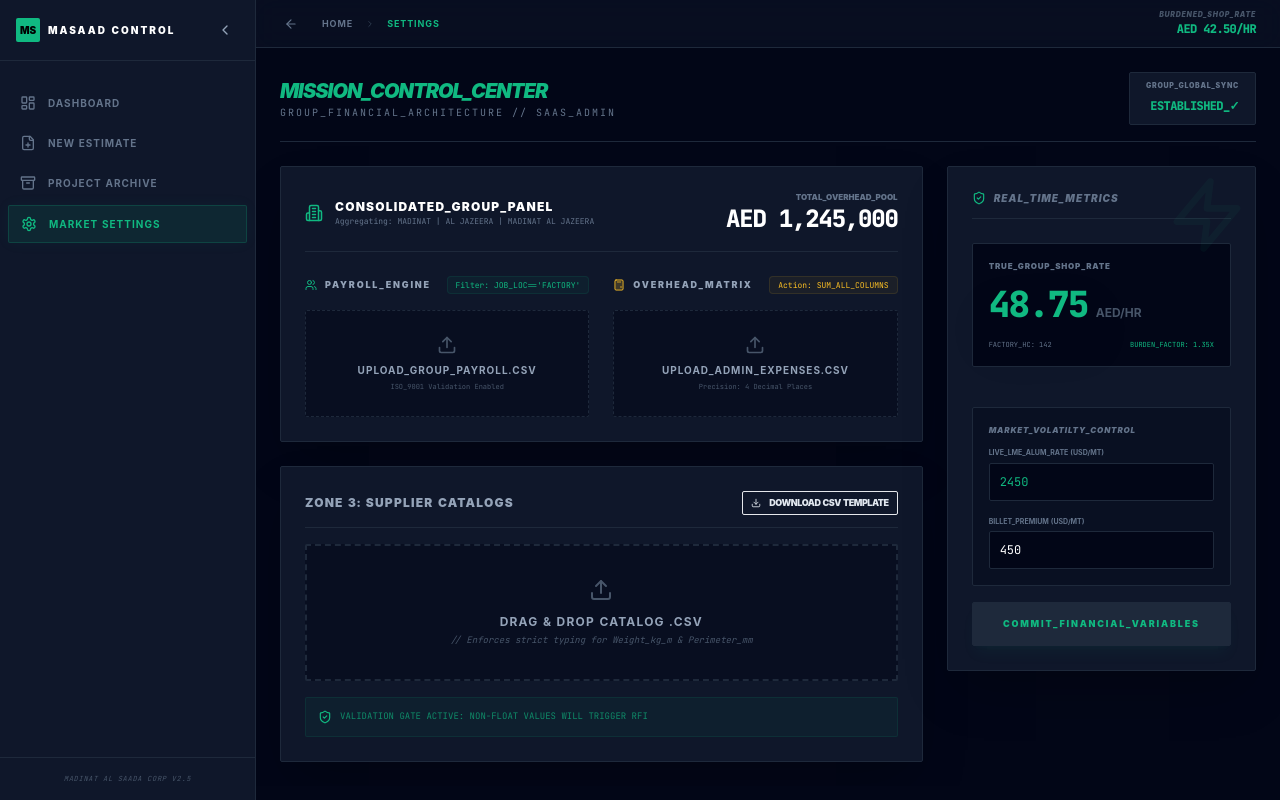
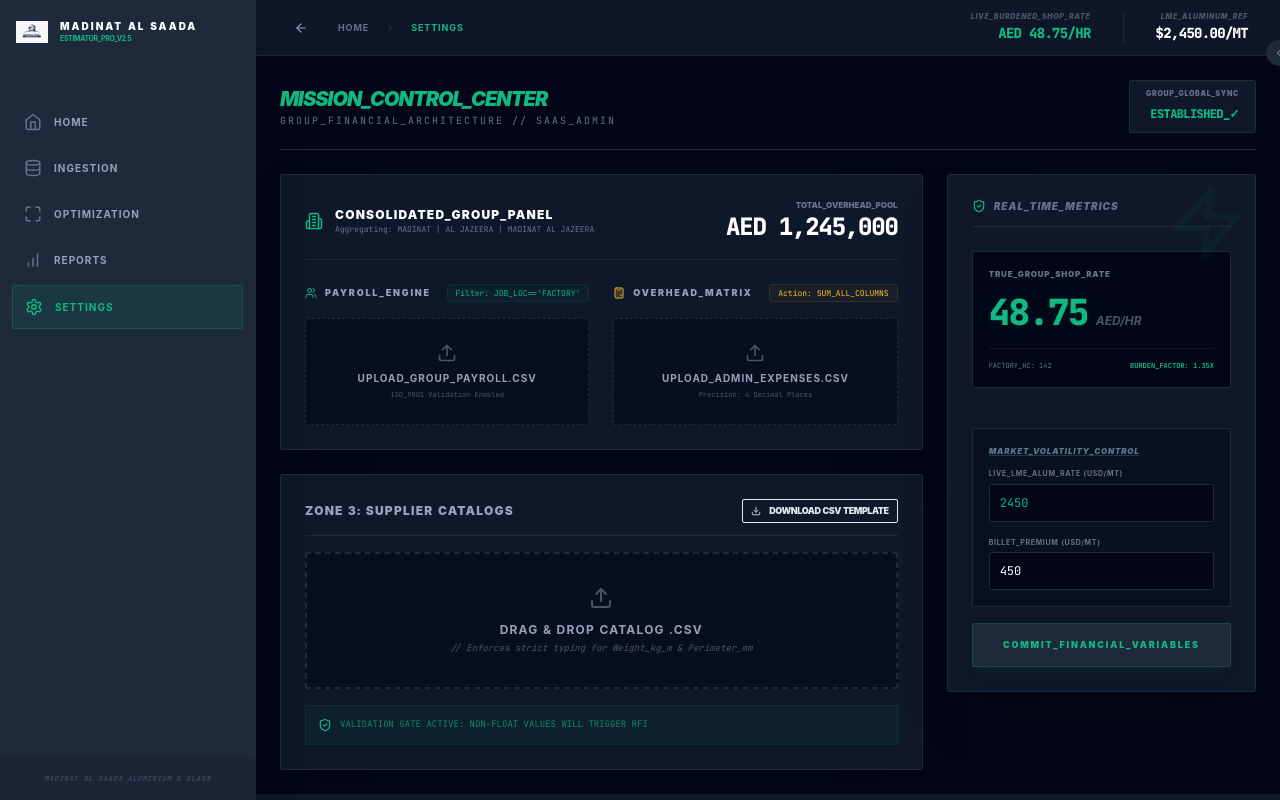
Before and after one commit to AbdurrahmanHabib/masaad-estimator, a Next.js app in the folder frontend/: page /settings in a window 1280 px wide. Built offline with nearby package versions, Linux system fonts and the light colour scheme.

Commit message:
MASTER REFACTOR: Complete functional build of Madinat Al Saada ERP & Estimator

```diff
--- a/frontend/src/components/Layout.tsx
+++ b/frontend/src/components/Layout.tsx
@@ -2,10 +2,11 @@ import React, { useState } from 'react';
 import Link from 'next/link';
 import { useRouter } from 'next/router';
 import {
-  LayoutDashboard,
-  FilePlus,
-  Archive,
+  Home,
+  Database,
+  Maximize,
   Settings,
+  BarChart,
   ChevronRight,
   ArrowLeft,
   Menu,
@@ -18,42 +19,48 @@ const Layout = ({ children }: { children: React.ReactNode }) => {
   const pathParts = router.asPath.split('/').filter(p => p);
 
   const navItems = [
-    { name: 'Dashboard', icon: LayoutDashboard, href: '/' },
-    { name: 'New Estimate', icon: FilePlus, href: '/estimate/new' },
-    { name: 'Project Archive', icon: Archive, href: '/archive' },
-    { name: 'Market Settings', icon: Settings, href: '/settings' },
+    { name: 'Home', icon: Home, href: '/' },
+    { name: 'Ingestion', icon: Database, href: '/estimate/new' },
+    { name: 'Optimization', icon: Maximize, href: '/optimization' },
+    { name: 'Reports', icon: BarChart, href: '/reports' },
+    { name: 'Settings', icon: Settings, href: '/settings' },
   ];
 
   return (
-    <div className="flex h-screen bg-ms-dark text-slate-200 font-sans overflow-hidden">
+    <div className="flex h-screen bg-[#0f172a] text-slate-200 font-sans overflow-hidden">
       {/* SIDEBAR */}
-      <div className={`${collapsed ? 'w-16' : 'w-64'} bg-ms-panel border-r border-ms-border flex flex-col transition-all duration-300 ease-in-out`}>
-        <div className="p-4 border-b border-ms-border flex items-center justify-between">
-          {!collapsed && (
-            <div className="flex items-center gap-2 overflow-hidden">
-              <div className="w-6 h-6 bg-ms-emerald rounded-sm flex items-center justify-center font-black text-black text-[10px] shrink-0">MS</div>
-              <h1 className="text-[10px] font-black uppercase tracking-[0.2em] text-white truncate">Masaad Control</h1>
+      <div className={`${collapsed ? 'w-16' : 'w-64'} bg-[#1e293b] border-r border-slate-800 flex flex-col transition-all duration-300 ease-in-out z-50 shadow-2xl`}>
+        <div className="p-4 border-b border-slate-800 flex items-center justify-between">
+          {!collapsed ? (
+            <div className="flex items-center gap-3 overflow-hidden">
+              <img src="/logo.png" alt="Madinat Logo" className="w-8 h-8 object-contain shrink-0" />
+              <div className="flex flex-col">
+                <h1 className="text-[10px] font-black uppercase tracking-[0.2em] text-white truncate">Madinat Al Saada</h1>
+                <p className="text-[7px] text-ms-emerald font-bold uppercase tracking-tighter">Estimator_Pro_v2.5</p>
+              </div>
             </div>
+          ) : (
+            <img src="/logo.png" alt="Logo" className="w-8 h-8 object-contain mx-auto" />
           )}
-          <button onClick={() => setCollapsed(!collapsed)} className="p-1.5 hover:bg-ms-slate-800 rounded transition-colors text-slate-400">
-            {collapsed ? <Menu size={16} /> : <ChevronLeft size={16} />}
+          <button onClick={() => setCollapsed(!collapsed)} className="p-1.5 hover:bg-ms-dark rounded transition-colors text-slate-400 absolute -right-3 top-10 bg-[#1e293b] border border-slate-800 rounded-full">
+            {collapsed ? <ChevronRight size={12} /> : <ChevronLeft size={12} />}
           </button>
         </div>
 
-        <nav className="flex-1 p-2 space-y-1 mt-4">
+        <nav className="flex-1 p-3 space-y-1 mt-6">
           {navItems.map((item) => {
             const isActive = router.pathname === item.href;
             return (
               <Link
                 key={item.href}
                 href={item.href}
-                className={`flex items-center gap-3 px-3 py-2.5 rounded-sm text-[10px] font-bold uppercase tracking-widest transition-all ${
+                className={`flex items-center gap-3 px-3 py-3 rounded-sm text-[10px] font-bold uppercase tracking-widest transition-all group ${
                   isActive
                     ? 'bg-ms-emerald/10 text-ms-emerald border border-ms-emerald/20 shadow-[0_0_15px_rgba(16,185,129,0.05)]'
-                    : 'text-slate-500 hover:bg-ms-slate-800 hover:text-slate-300'
+                    : 'text-slate-400 hover:bg-ms-dark hover:text-slate-200'
                 }`}
               >
-                <item.icon size={16} className={isActive ? 'text-ms-emerald' : 'text-slate-500'} />
+                <item.icon size={18} className={isActive ? 'text-ms-emerald' : 'text-slate-500 group-hover:text-slate-300'} />
                 {!collapsed && <span className="truncate">{item.name}</span>}
               </Link>
             );
@@ -61,8 +68,8 @@ const Layout = ({ children }: { children: React.ReactNode }) => {
         </nav>
 
         {!collapsed && (
-          <div className="p-4 border-t border-ms-border">
-            <p className="text-[7px] font-mono text-slate-600 uppercase tracking-widest text-center italic"> Madinat Al Saada Corp v2.5 </p>
+          <div className="p-4 border-t border-slate-800 bg-[#0f172a]/20">
+            <p className="text-[7px] font-mono text-slate-600 uppercase tracking-widest text-center italic"> Madinat Al Saada Aluminium & Glass </p>
           </div>
         )}
       </div>
@@ -70,9 +77,9 @@ const Layout = ({ children }: { children: React.ReactNode }) => {
       {/* MAIN CONTENT AREA */}
       <div className="flex-1 flex flex-col overflow-hidden">
         {/* TOP BAR: Breadcrumbs & Rate */}
-        <header className="h-12 bg-ms-panel/50 border-b border-ms-border flex items-center justify-between px-6 backdrop-blur-md">
-          <div className="flex items-center gap-3 text-[9px] font-bold uppercase tracking-widest text-slate-500">
-            <button onClick={() => router.back()} className="p-1 hover:bg-ms-slate-800 rounded transition-colors mr-2">
+        <header className="h-14 bg-[#0f172a]/80 border-b border-slate-800 flex items-center justify-between px-8 backdrop-blur-md z-40">
+          <div className="flex items-center gap-4 text-[9px] font-bold uppercase tracking-widest text-slate-500">
+            <button onClick={() => router.back()} className="p-1.5 hover:bg-[#1e293b] rounded transition-colors mr-2 text-slate-400">
               <ArrowLeft size={14} />
             </button>
             <Link href="/" className="hover:text-white transition-colors">Home</Link>
@@ -80,15 +87,20 @@ const Layout = ({ children }: { children: React.ReactNode }) => {
               <React.Fragment key={i}>
                 <ChevronRight size={10} className="text-slate-700" />
                 <span className={i === pathParts.length - 1 ? "text-ms-emerald" : "hover:text-white transition-colors"}>
-                  {part.replace(/-/g, '_')}
+                  {part.replace(/-/g, '_').toUpperCase()}
                 </span>
               </React.Fragment>
             ))}
           </div>
-          <div className="flex items-center gap-6">
+          <div className="flex items-center gap-8">
             <div className="flex flex-col items-end">
-              <span className="text-[7px] text-slate-600 uppercase font-black tracking-widest italic">Burdened_Shop_Rate</span>
-              <span className="text-xs font-mono font-black text-ms-emerald tabular-nums tracking-tighter">AED 42.50/HR</span>
+              <span className="text-[7px] text-slate-600 uppercase font-black tracking-widest italic">Live_Burdened_Shop_Rate</span>
+              <span className="text-sm font-mono font-black text-ms-emerald tabular-nums tracking-tighter">AED 48.75/HR</span>
+            </div>
+            <div className="h-8 w-[1px] bg-slate-800"></div>
+            <div className="flex flex-col items-end">
+              <span className="text-[7px] text-slate-600 uppercase font-black tracking-widest italic">LME_Aluminum_Ref</span>
+              <span className="text-sm font-mono font-black text-white tabular-nums tracking-tighter">$2,450.00/MT</span>
             </div>
           </div>
         </header>
--- a/frontend/src/pages/settings/index.tsx
+++ b/frontend/src/pages/settings/index.tsx
@@ -1,4 +1,4 @@
-import React, { useState } from 'react';
+import React, { useState, useRef } from 'react';
 import {
   Upload,
   Users,
@@ -7,7 +7,8 @@ import {
   Building2,
   Calculator,
   ShieldCheck,
-  Zap
+  Zap,
+  Loader2
 } from 'lucide-react';
 import CatalogUploader from '../../components/Settings/CatalogUploader';
 
@@ -18,6 +19,68 @@ export default function SettingsDashboard() {
     totalAdminPool: 1245000,
     factoryHeadcount: 142
   });
+  const [isUploading, setIsUploading] = useState<{payroll?: boolean, expenses?: boolean}>({});
+
+  const payrollInputRef = useRef<HTMLInputElement>(null);
+  const expensesInputRef = useRef<HTMLInputElement>(null);
+
+  const API_URL = process.env.NEXT_PUBLIC_API_URL || 'http://localhost:8000';
+
+  const handleFileUpload = async (type: 'payroll' | 'expenses', e: React.ChangeEvent<HTMLInputElement>) => {
+    const file = e.target.files?.[0];
+    if (!file) return;
+
+    setIsUploading(prev => ({ ...prev, [type]: true }));
+    const formData = new FormData();
+    formData.append('file', file);
+
+    try {
+      const endpoint = type === 'payroll' ? '/api/settings/upload-payroll' : '/api/settings/upload-expenses';
+      const res = await fetch(`${API_URL}${endpoint}`, {
+        method: 'POST',
+        body: formData
+      });
+
+      if (!res.ok) throw new Error(`${type} upload failed`);
+      const data = await res.json();
+
+      if (type === 'payroll') {
+        setActiveRates(prev => ({
+          ...prev,
+          trueShopRate: data.metrics.true_shop_rate_aed,
+          factoryHeadcount: data.metrics.factory_headcount
+        }));
+      } else {
+        setActiveRates(prev => ({
+          ...prev,
+          totalAdminPool: data.total_group_overhead_aed
+        }));
+      }
+      alert(`${type.toUpperCase()} Processed Successfully`);
+    } catch (err) {
+      console.error(err);
+      alert(`Error processing ${type}`);
+    } finally {
+      setIsUploading(prev => ({ ...prev, [type]: false }));
+    }
+  };
+
+  const commitMarketVars = async () => {
+    try {
+      const res = await fetch(`${API_URL}/api/settings/update-market`, {
+        method: 'POST',
+        headers: { 'Content-Type': 'application/json' },
+        body: JSON.stringify({
+          lme_rate: marketVars.lmeRate,
+          billet_premium: marketVars.billetPremium,
+          stock_length: 6.0 // default
+        })
+      });
+      if (res.ok) alert("Market Variables Committed");
+    } catch (err) {
+      console.error(err);
+    }
+  };
 
   return (
     <div className="flex-1 overflow-y-auto p-6 bg-ms-dark space-y-6">
@@ -64,9 +127,13 @@ export default function SettingsDashboard() {
                   </h4>
                   <span className="text-[8px] font-mono text-ms-emerald bg-ms-emerald/5 px-2 py-0.5 rounded border border-ms-emerald/10">Filter: JOB_LOC=='FACTORY'</span>
                 </div>
-                <div className="border border-ms-border border-dashed bg-ms-dark/50 p-6 text-center cursor-pointer hover:bg-ms-emerald/[0.02] hover:border-ms-emerald/50 transition-all rounded-sm group/upload">
-                  <Upload size={20} className="mx-auto text-slate-600 mb-2 group-hover/upload:text-ms-emerald transition-colors" />
-                  <p className="text-[10px] font-bold text-slate-400 uppercase tracking-widest mb-1">Upload_Group_Payroll.csv</p>
+                <input type="file" ref={payrollInputRef} className="hidden" accept=".csv" onChange={(e) => handleFileUpload('payroll', e)} />
+                <div
+                  onClick={() => !isUploading.payroll && payrollInputRef.current?.click()}
+                  className="border border-ms-border border-dashed bg-ms-dark/50 p-6 text-center cursor-pointer hover:bg-ms-emerald/[0.02] hover:border-ms-emerald/50 transition-all rounded-sm group/upload"
+                >
+                  {isUploading.payroll ? <Loader2 size={20} className="mx-auto text-ms-emerald animate-spin mb-2" /> : <Upload size={20} className="mx-auto text-slate-600 mb-2 group-hover/upload:text-ms-emerald transition-colors" />}
+                  <p className="text-[10px] font-bold text-slate-400 uppercase tracking-widest mb-1">{isUploading.payroll ? 'Processing...' : 'Upload_Group_Payroll.csv'}</p>
                   <p className="text-[7px] text-slate-600 font-mono">ISO_9001 Validation Enabled</p>
                 </div>
               </div>
@@ -79,9 +146,13 @@ export default function SettingsDashboard() {
                   </h4>
                   <span className="text-[8px] font-mono text-ms-amber bg-ms-amber/5 px-2 py-0.5 rounded border border-ms-amber/10">Action: SUM_ALL_COLUMNS</span>
                 </div>
-                <div className="border border-ms-border border-dashed bg-ms-dark/50 p-6 text-center cursor-pointer hover:bg-ms-amber/[0.02] hover:border-ms-amber/50 transition-all rounded-sm group/upload">
-                  <Upload size={20} className="mx-auto text-slate-600 mb-2 group-hover/upload:text-ms-amber transition-colors" />
-                  <p className="text-[10px] font-bold text-slate-400 uppercase tracking-widest mb-1">Upload_Admin_Expenses.csv</p>
+                <input type="file" ref={expensesInputRef} className="hidden" accept=".csv" onChange={(e) => handleFileUpload('expenses', e)} />
+                <div
+                  onClick={() => !isUploading.expenses && expensesInputRef.current?.click()}
+                  className="border border-ms-border border-dashed bg-ms-dark/50 p-6 text-center cursor-pointer hover:bg-ms-amber/[0.02] hover:border-ms-amber/50 transition-all rounded-sm group/upload"
+                >
+                  {isUploading.expenses ? <Loader2 size={20} className="mx-auto text-ms-amber animate-spin mb-2" /> : <Upload size={20} className="mx-auto text-slate-600 mb-2 group-hover/upload:text-ms-amber transition-colors" />}
+                  <p className="text-[10px] font-bold text-slate-400 uppercase tracking-widest mb-1">{isUploading.expenses ? 'Processing...' : 'Upload_Admin_Expenses.csv'}</p>
                   <p className="text-[7px] text-slate-600 font-mono">Precision: 4 Decimal Places</p>
                 </div>
               </div>
@@ -102,27 +173,27 @@ export default function SettingsDashboard() {
             </h3>
 
             <div className="space-y-6">
-              <div className="p-4 bg-ms-dark border border-ms-border rounded-sm group hover:border-ms-emerald/50 transition-all">
+              <div className="p-4 bg-ms-dark border border-ms-border rounded-sm group hover:border-ms-emerald/50 transition-all shadow-inner">
                 <label className="block text-[8px] font-black text-slate-500 uppercase tracking-widest mb-3">True_Group_Shop_Rate</label>
                 <div className="flex items-baseline gap-2">
-                  <span className="text-4xl font-mono text-ms-emerald font-black tabular-nums tracking-tighter shadow-ms-emerald/10 drop-shadow-2xl">
+                  <span className="text-4xl font-mono text-ms-emerald font-black tabular-nums tracking-tighter drop-shadow-[0_0_10px_#10b98120]">
                     {activeRates.trueShopRate.toFixed(2)}
                   </span>
-                  <span className="text-xs font-bold text-slate-600">AED/HR</span>
+                  <span className="text-xs font-bold text-slate-600 italic">AED/HR</span>
                 </div>
-                <div className="mt-4 flex justify-between items-center text-[7px] font-mono text-slate-500 uppercase">
+                <div className="mt-4 flex justify-between items-center text-[7px] font-mono text-slate-500 uppercase border-t border-ms-border/50 pt-3">
                   <span>Factory_HC: {activeRates.factoryHeadcount}</span>
-                  <span className="text-ms-emerald">Burden_Factor: 1.35x</span>
+                  <span className="text-ms-emerald font-bold">Burden_Factor: 1.35x</span>
                 </div>
               </div>
 
               <div className="space-y-4 pt-4">
                 <div className="bg-ms-dark/40 border border-ms-border p-4 rounded-sm">
-                  <label className="block text-[8px] font-black text-slate-500 uppercase tracking-widest mb-3 italic">Market_Volatilty_Control</label>
+                  <label className="block text-[8px] font-black text-slate-500 uppercase tracking-widest mb-3 italic underline decoration-ms-emerald/30">Market_Volatility_Control</label>
                   <div className="space-y-4">
                     <div>
                       <div className="flex justify-between mb-1">
-                        <span className="text-[7px] text-slate-500 uppercase font-bold">Live_LME_Alum_Rate (USD/MT)</span>
+                        <span className="text-[7px] text-slate-500 uppercase font-bold tracking-widest">Live_LME_Alum_Rate (USD/MT)</span>
                       </div>
                       <input
                         type="number"
@@ -132,7 +203,7 @@ export default function SettingsDashboard() {
                       />
                     </div>
                     <div>
-                      <span className="text-[7px] text-slate-500 uppercase font-bold block mb-1">Billet_Premium (USD/MT)</span>
+                      <span className="text-[7px] text-slate-500 uppercase font-bold block mb-1 tracking-widest">Billet_Premium (USD/MT)</span>
                       <input
                         type="number"
                         value={marketVars.billetPremium}
@@ -143,7 +214,10 @@ export default function SettingsDashboard() {
                   </div>
                 </div>
 
-                <button className="w-full py-3.5 bg-ms-slate-800 hover:bg-ms-emerald hover:text-black text-ms-emerald font-black uppercase text-[9px] tracking-[0.2em] transition-all rounded-sm border border-ms-border hover:border-ms-emerald shadow-lg shadow-ms-emerald/5">
+                <button
+                  onClick={commitMarketVars}
+                  className="w-full py-3.5 bg-ms-slate-800 hover:bg-ms-emerald hover:text-black text-ms-emerald font-black uppercase text-[9px] tracking-[0.2em] transition-all rounded-sm border border-ms-emerald/20 hover:border-ms-emerald shadow-lg shadow-ms-emerald/5"
+                >
                   Commit_Financial_Variables
                 </button>
               </div>
```
Also changed, not shown: frontend/src/components/InteractiveBOQ.tsx (+19 -19 lines), frontend/src/pages/estimate/[id].tsx (+67 -32 lines), 2 other files (tests, documents, lock files or other folders).
